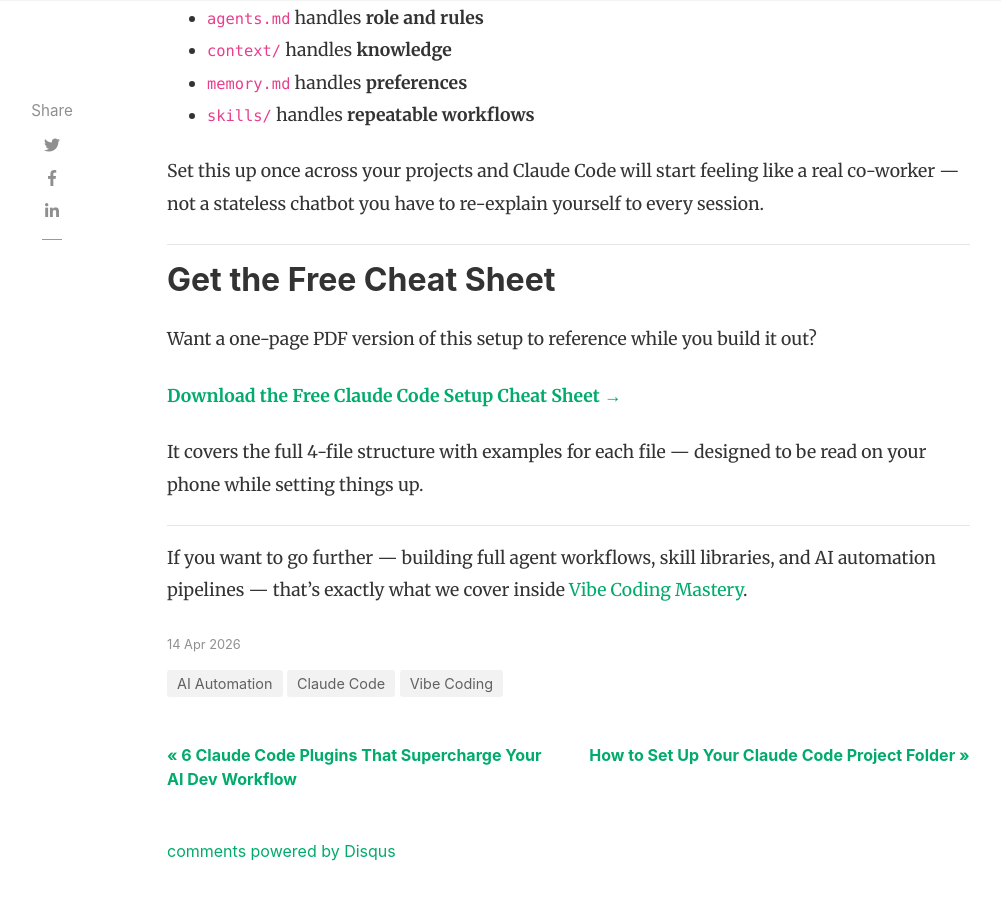
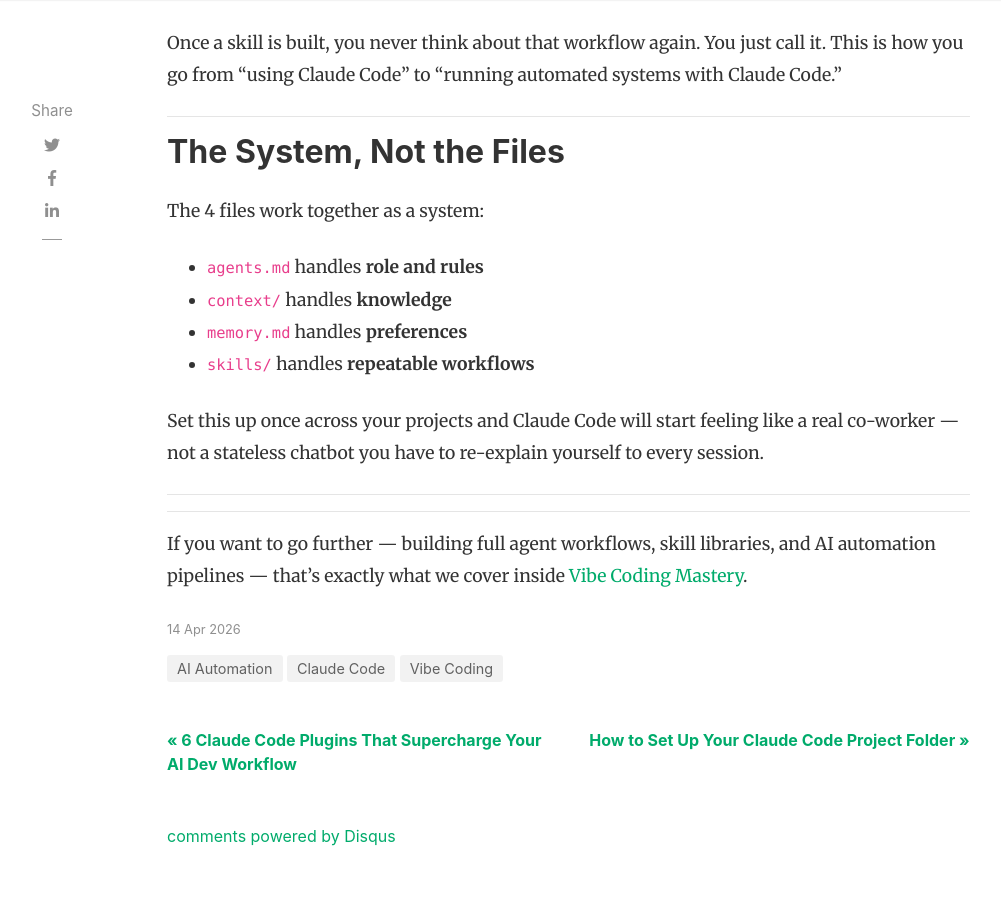
Before and after one commit to nessalazne/nessalazne.github.io, a Jekyll site: the page built from _posts/2026-04-14-claude-code-setup-4-file-system.md, in a window 1280 px wide and 900 px high, scrolled down 4328 px. Shown: the whole window, without its empty margins (118-1119 px from the left). Built offline with Jekyll 4.4.1, drawn with Linux system fonts in a browser that asks for light colours; nearby versions of some CDN libraries; comment, search, counter and statistics services are not loaded; some of the changed text lies outside the part shown.

Commit message:
Update 4-file-system post: freebie CTA at top, email capture flow

```diff
--- a/_posts/2026-04-14-claude-code-setup-4-file-system.md
+++ b/_posts/2026-04-14-claude-code-setup-4-file-system.md
@@ -98,14 +108,6 @@
 
 ---
 
-## Get the Free Cheat Sheet
-
-Want a one-page PDF version of this setup to reference while you build it out?
-
-[**Download the Free Claude Code Setup Cheat Sheet →**](/assets/pdfs/antigravity-claude-code-freebie.pdf)
-
-It covers the full 4-file structure with examples for each file — designed to be read on your phone while setting things up.
-
 ---
 
 If you want to go further — building full agent workflows, skill libraries, and AI automation pipelines — that's exactly what we cover inside [Vibe Coding Mastery](https://digicuratoragency.com/vibe-coding-mastery).
```
Also changed, not shown: other parts of _posts/2026-04-14-claude-code-setup-4-file-system.md (+10 -0 lines).
